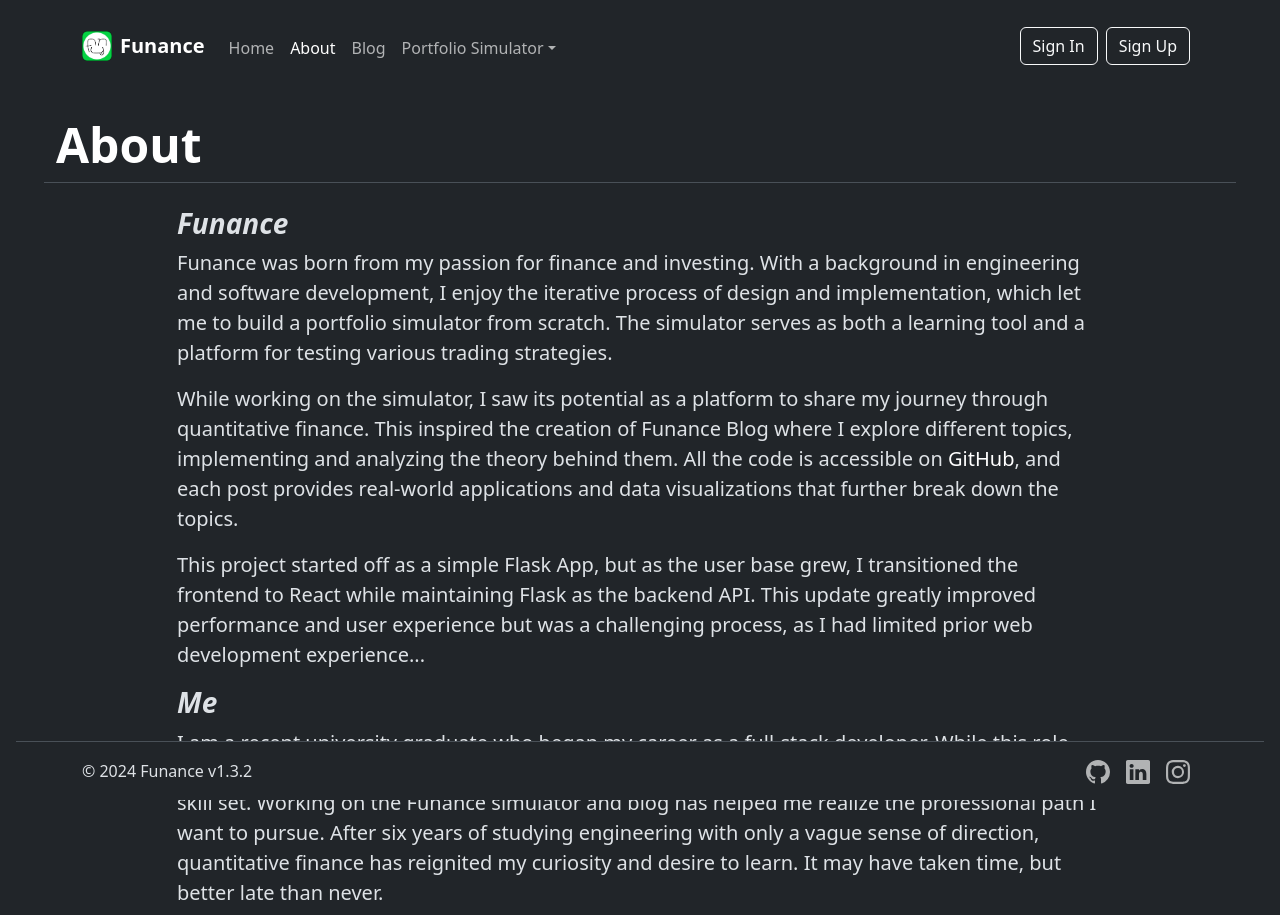
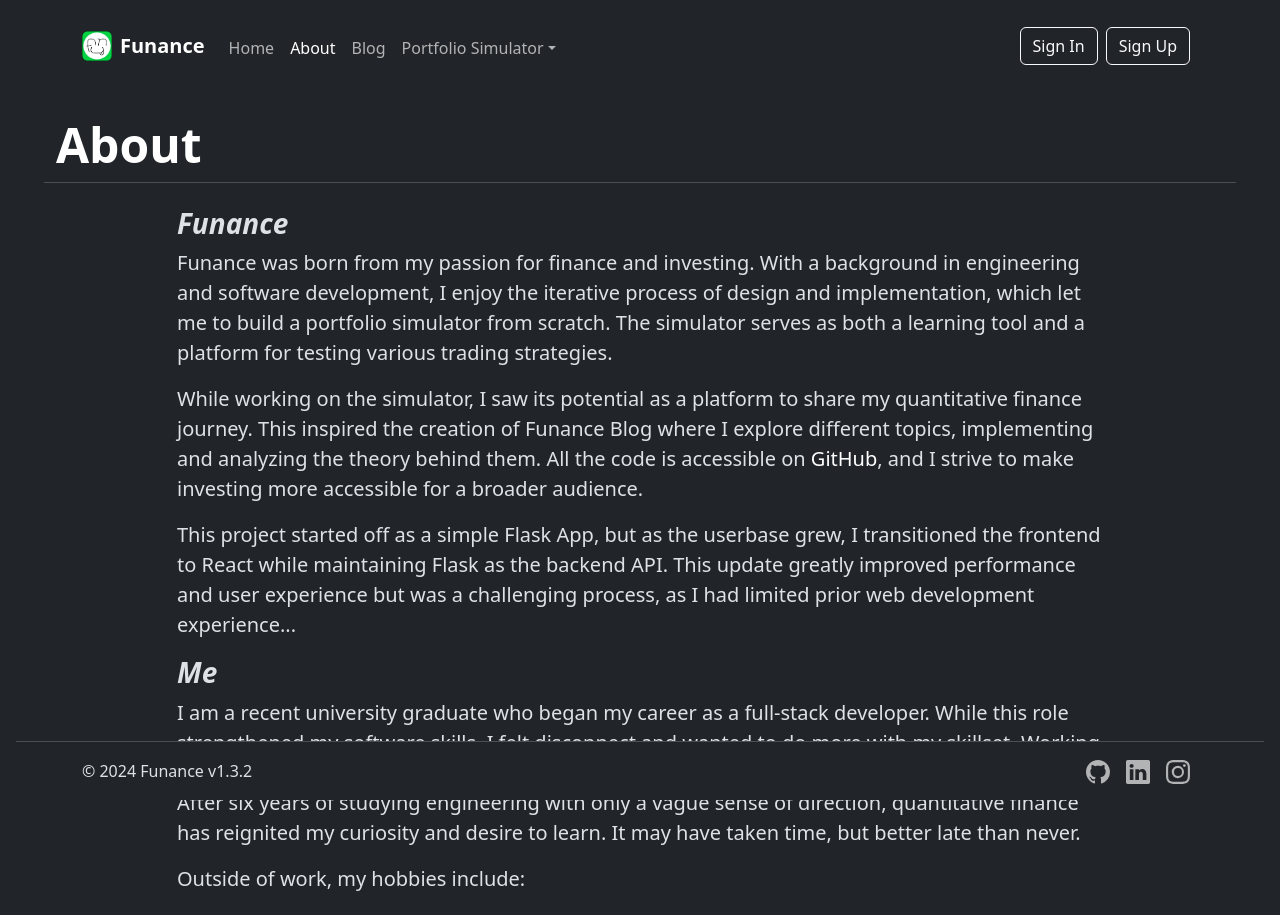
Before and after one commit to yangsu01/Funance, a React (Vite) app in the folder client/: page /about in a window 1280 px wide. Shown: the top 915 px of the page. Built offline with nearby package versions, Linux system fonts and the light colour scheme; no server answers.

Commit message:
chore: fix grammar in text

```diff
--- a/client/src/pages/About/About.tsx
+++ b/client/src/pages/About/About.tsx
@@ -27,8 +27,8 @@ const About = () => {
 
             <p className="fs-5">
               While working on the simulator, I saw its potential as a platform
-              to share my journey through quantitative finance. This inspired
-              the creation of Funance Blog where I explore different topics,
+              to share my quantitative finance journey. This inspired the
+              creation of Funance Blog where I explore different topics,
               implementing and analyzing the theory behind them. All the code is
               accessible on{" "}
               <a
@@ -38,16 +38,16 @@ const About = () => {
               >
                 GitHub
               </a>
-              , and each post provides real-world applications and data
-              visualizations that further break down the topics.
+              , and I strive to make investing more accessible for a broader
+              audience.
             </p>
 
             <p className="fs-5">
-              This project started off as a simple Flask App, but as the user
-              base grew, I transitioned the frontend to React while maintaining
-              Flask as the backend API. This update greatly improved performance
-              and user experience but was a challenging process, as I had
-              limited prior web development experience...
+              This project started off as a simple Flask App, but as the
+              userbase grew, I transitioned the frontend to React while
+              maintaining Flask as the backend API. This update greatly improved
+              performance and user experience but was a challenging process, as
+              I had limited prior web development experience...
             </p>
 
             <h3>
@@ -58,10 +58,10 @@ const About = () => {
             <p className="fs-5">
               I am a recent university graduate who began my career as a
               full-stack developer. While this role strengthened my software
-              development skills, I felt a disconnect and wanted to do more with
-              my skill set. Working on the Funance simulator and blog has helped
-              me realize the professional path I want to pursue. After six years
-              of studying engineering with only a vague sense of direction,
+              skills, I felt disconnect and wanted to do more with my skillset.
+              Working on the Funance simulator and blog has helped me realize
+              the professional path I want to pursue. After six years of
+              studying engineering with only a vague sense of direction,
               quantitative finance has reignited my curiosity and desire to
               learn. It may have taken time, but better late than never.
             </p>
```
